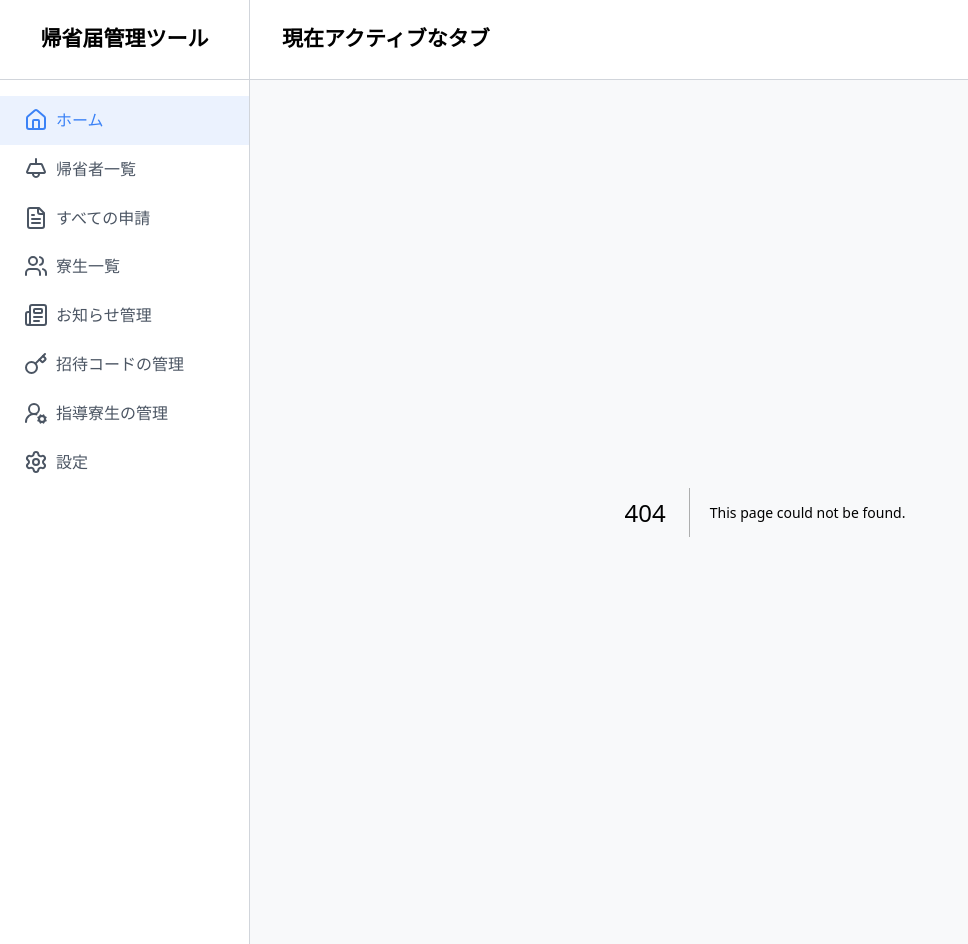
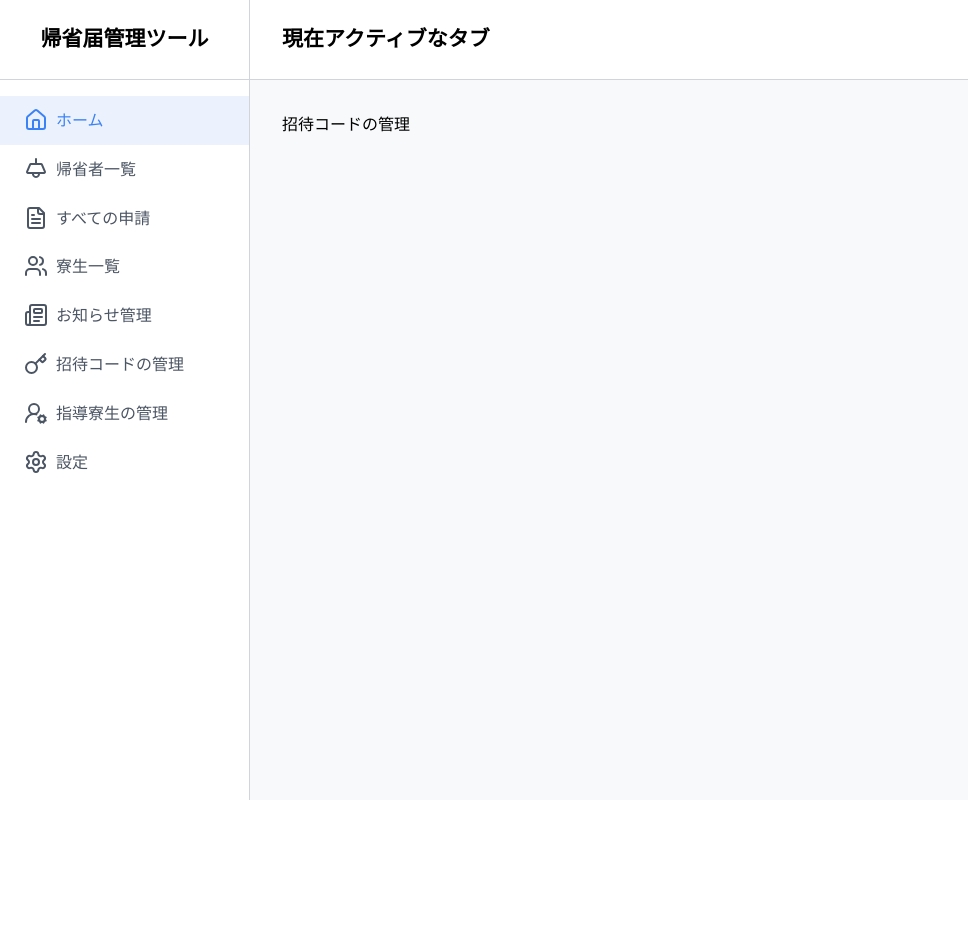
Before and after one commit to mokkun55/yurigaoka-app-teacher, a Next.js app: page /code in a window 1280 px wide. Before the commit this address had no page. Shown: the whole page, without its empty margins (0-968 px from the left). After the commit the page ends 800 px from the top, so only its background shows below. Built offline with nearby package versions, Linux system fonts and the light colour scheme; a web font is replaced by a local one.

Commit message:
feat: ページの作成

```diff
--- a/src/app/page.tsx
+++ b/src/app/_components/ui/sidebar/item/(home)/page.tsx
@@ -1,3 +1,3 @@
 export default function Home() {
-  return <div>Hello World</div>
+  return <div>ホーム</div>
 }
--- /dev/null
+++ b/src/app/_pages/not-found/not-found-page.module.css
@@ -0,0 +1,18 @@
+.container {
+  display: flex;
+  flex-direction: column;
+  align-items: center;
+  justify-content: center;
+  height: 100%;
+  gap: 16px;
+}
+
+.title {
+  font-size: 24px;
+  font-weight: 700;
+}
+
+.description {
+  font-size: 16px;
+  color: var(--sub-text);
+}
--- /dev/null
+++ b/src/app/code/page.tsx
@@ -0,0 +1,3 @@
+export default function CodePage() {
+  return <div>招待コードの管理</div>
+}
--- /dev/null
+++ b/src/app/not-found.tsx
@@ -0,0 +1,5 @@
+import NotFoundPage from './_pages/not-found/not-found-page'
+
+export default function NotFound() {
+  return <NotFoundPage />
+}
--- /dev/null
+++ b/src/app/notifications/page.tsx
@@ -0,0 +1,3 @@
+export default function NotificationsPage() {
+  return <div>お知らせ管理</div>
+}
--- /dev/null
+++ b/src/app/reports/page.tsx
@@ -0,0 +1,3 @@
+export default function ReportsPage() {
+  return <div>すべての申請</div>
+}
--- /dev/null
+++ b/src/app/settings/page.tsx
@@ -0,0 +1,3 @@
+export default function SettingPage() {
+  return <div>設定</div>
+}
--- /dev/null
+++ b/src/app/students/leaders/page.tsx
@@ -0,0 +1,3 @@
+export default function LeadersPage() {
+  return <div>指導寮生の管理</div>
+}
--- /dev/null
+++ b/src/app/students/on-leave/page.tsx
@@ -0,0 +1,3 @@
+export default function OnLeavePage() {
+  return <div>帰省者一覧</div>
+}
--- /dev/null
+++ b/src/app/students/page.tsx
@@ -0,0 +1,3 @@
+export default function StudentsPage() {
+  return <div>寮生一覧</div>
+}
```
Also changed, not shown: src/app/_pages/not-found/not-found-page.tsx (added, +10 -0 lines).
